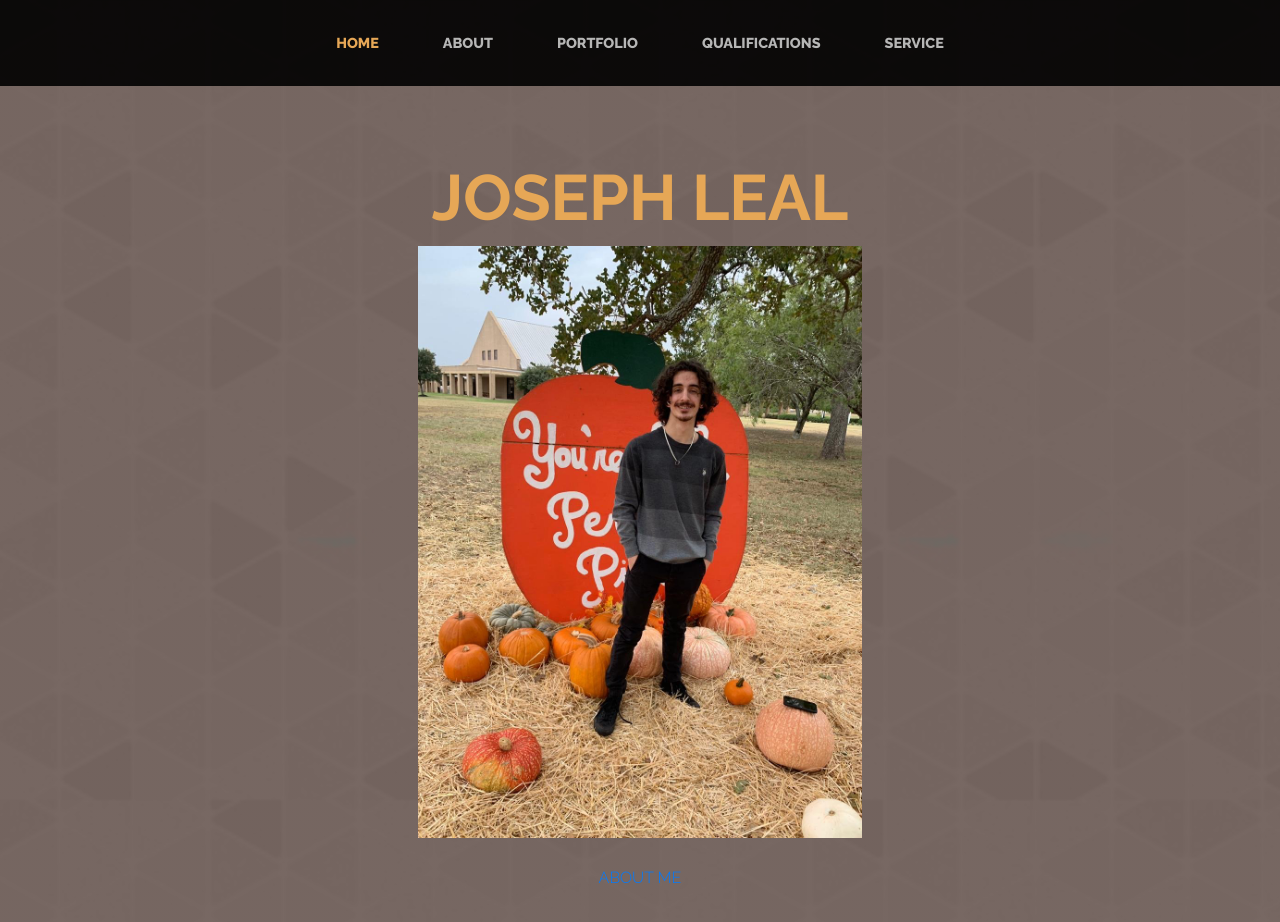
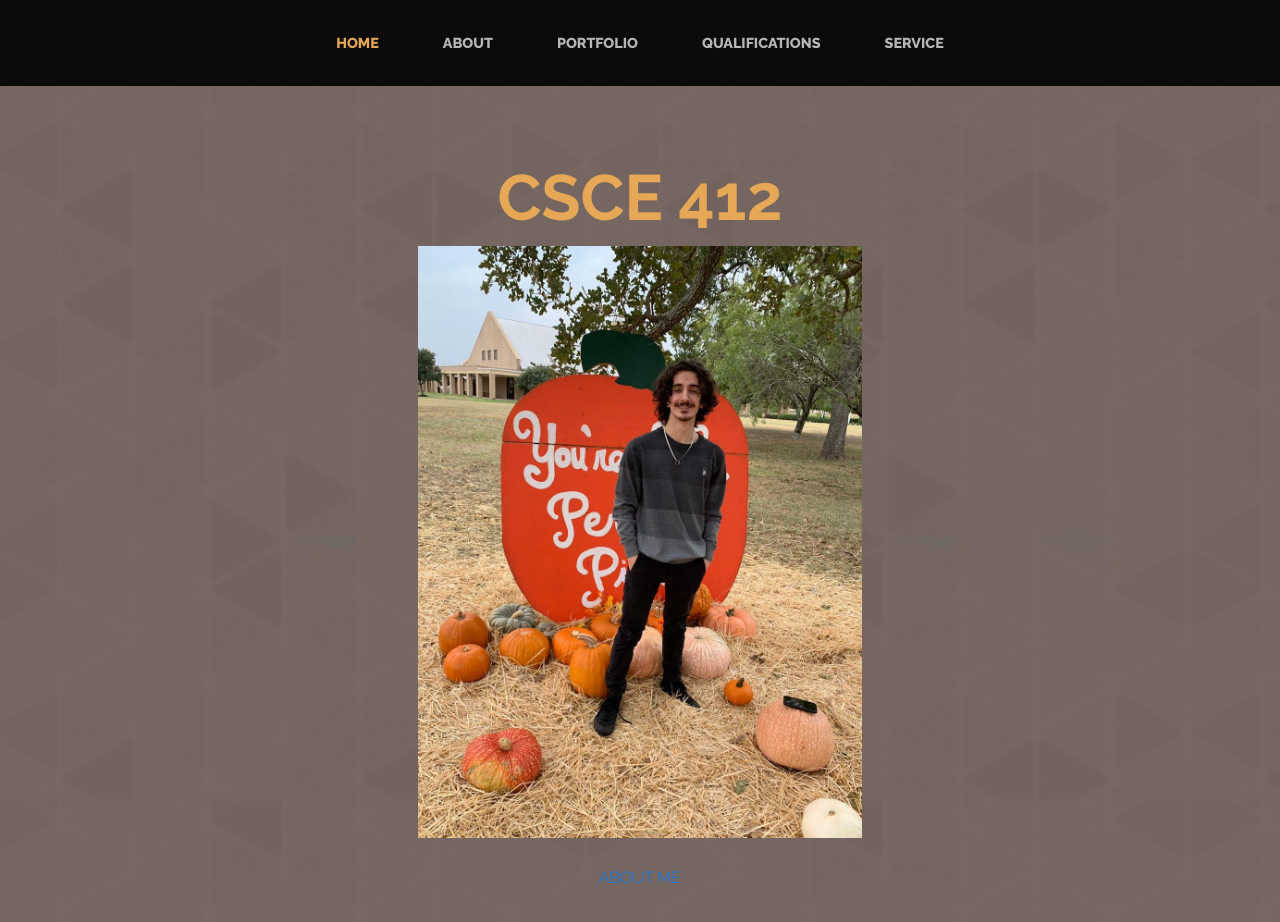
Before and after one commit to CSCE412F22/csce412jleal, a website: page index.html in a window 1280 px wide. Drawn offline with Linux system fonts and the light colour scheme.

Commit message:
change title

```diff
--- a/index.html
+++ b/index.html
@@ -56,7 +56,7 @@
 
   <!-- Title Area-->
   <h1 class="site-heading text-center text-white d-none d-lg-block">
-    <span class="site-heading-upper text-primary mb-3">Joseph Leal</span>
+    <span class="site-heading-upper text-primary mb-3">CSCE 412</span>
     <span class="site-heading-lower">
       <div class="container">
         <img class = "attention-grab-photo" class = "img-fluid" src="img/pumpkin.jpg" alt="">
```
